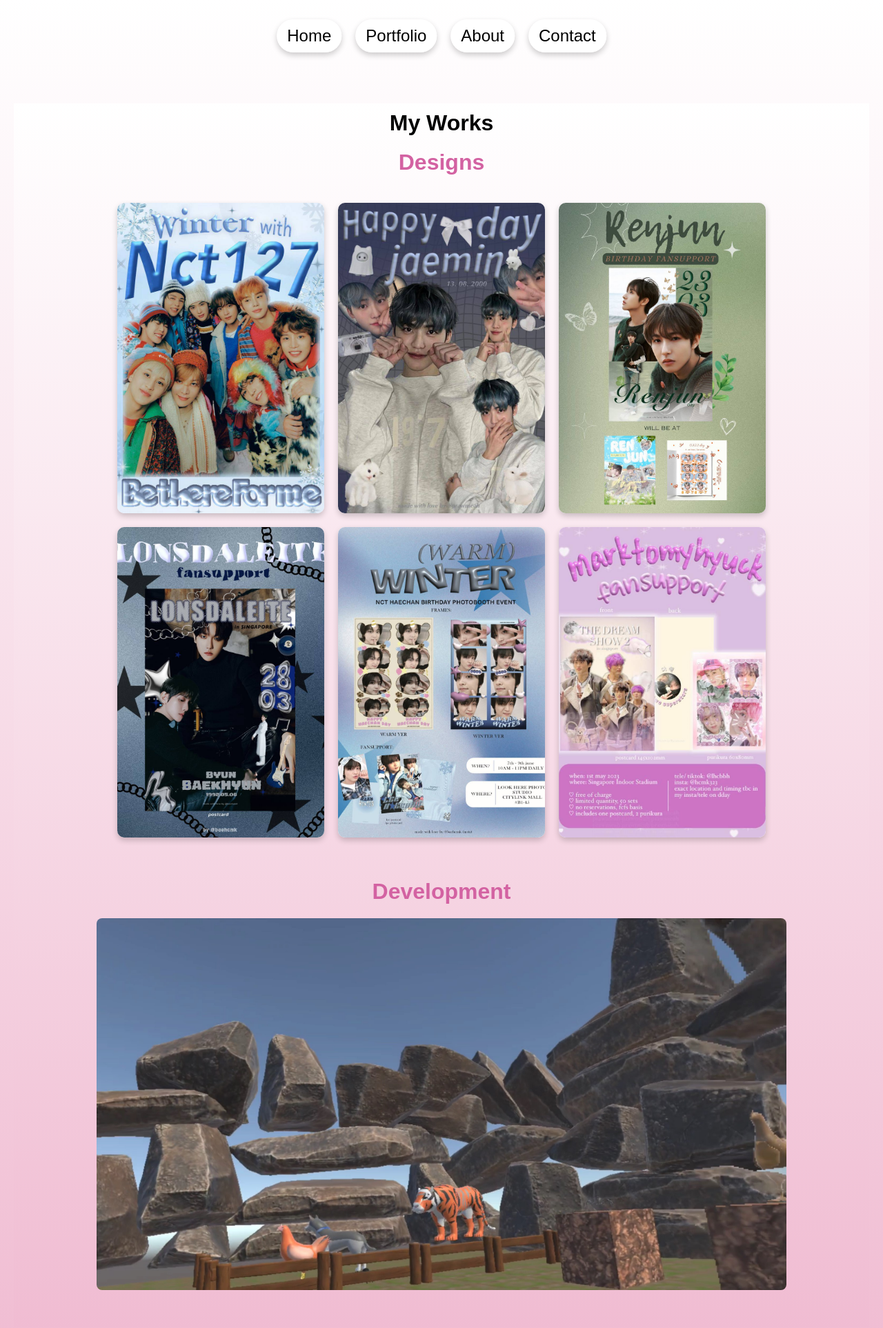
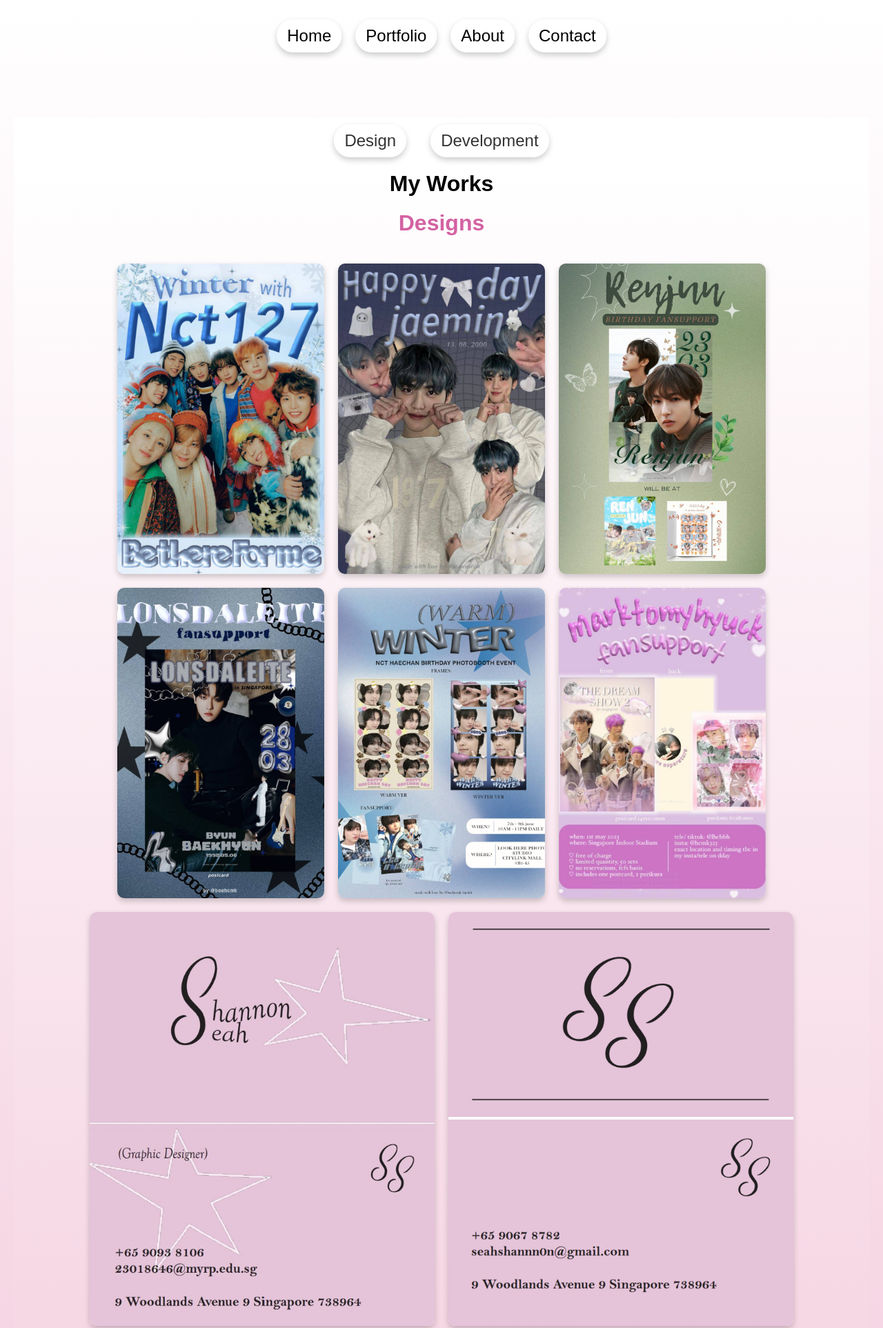
Before and after one commit to sshannonseah/portfolio, a plain HTML site: page portfolio.html in a window 1280 px wide. Shown: the top 1925 px of the page at 69% size. Drawn offline with Linux system fonts and the light colour scheme.

Commit message:
committed!

```diff
--- a/portfolio.html
+++ b/portfolio.html
@@ -17,9 +17,17 @@
         </ul>
     </nav>
 
+    <nav class="portfolio-navbar">
+        <ul>
+          <li><a href="#design">Design</a></li>
+          <li><a href="#development">Development</a></li>
+        </ul>
+      </nav>
+
     <!-- Portfolio Section -->
   <section id="portfolio">
     <h2>My Works</h2>
+    <section id="design">
     <h3> Designs </h3>
     <div class="card-container">
       <div class="card">
@@ -75,12 +83,40 @@
             <p>This was a poster to advertise a photobooth event I hosted. It includes the photobooth frames, free gifts, and other information.</p>
             <p>Tool(s) used: IbisPaint X</p>
         </div>
-    </div>
+       </div>
+       <div class="card1">
+        <div class="card-front">
+            <img src="images/namecard.jpg" alt="Design 5">
+        </div>
+        <div class="card-back">
+            <p>Designed this namecard for school project</p>
+            <p>Tool(s) used: Illustrator</p>
+        </div>
+       </div>
+       <div class="card1">
+        <div class="card-front">
+            <img src="images/namecard1.png" alt="Design 5">
+        </div>
+        <div class="card-back">
+            <p>Designed this namecard for school project</p>
+            <p>Tool(s) used: Illustrator</p>
+        </div>
+       </div>
+       <div class="card2">
+        <div class="card-front">
+            <img src="images/namecard2.png" alt="Design 5">
+        </div>
+        <div class="card-back">
+            <p>Designed these chat stickers for a school assignment.</p>
+            <p>Tool(s) used: Illustrator</p>
+        </div>
+       </div>
     </div>
 
     <div class="spacer"></div>
 
     <h3> Development </h3>
+    <section id="development">
     <div class="video-container">
         <img src="images/thumbnail1.jpg" alt="Video Thumbnail" class="video-thumbnail" id="videoThumbnail">
         <span class="tooltip">Click to watch video</span>
--- a/styles.css
+++ b/styles.css
@@ -38,13 +38,13 @@ nav {
   background-color: #fff;
 }
 
-nav ul {
+nav ul, .portfolio-navbar ul {
   list-style: none;
   display: flex;
   gap: 35px;
 }
 
-nav ul li {
+nav ul li , .portfolio-navbar ul li{
   font-size: 1.5rem;
 }
 
@@ -71,7 +71,7 @@ nav ul li a:hover {
 }
 
 /* Bubble effect for each nav item */
-.nav-item {
+.nav-item , .portfolio-navbar ul li {
   display: flex;
   align-items: center;
   text-decoration: none;
@@ -86,6 +86,24 @@ nav ul li a:hover {
 .nav-item:hover {
   background-color: #f0f0f0;
   transform: scale(1.05);
+}
+
+.portfolio-navbar {
+  margin-top: 20px;
+  display: flex;
+  margin-top: 20px;
+  justify-content: center;
+  align-items: center;
+  padding: 10px 0;
+}
+
+.portfolio-navbar ul li a {
+  text-decoration: none;
+  color: #333;
+}
+
+.portfolio-navbar ul li a:hover {
+  color: #d9539f;
 }
 
 .logo {
@@ -133,7 +151,7 @@ nav ul li a:hover {
   padding: 50px 20px;
   text-align: center;
   padding-top: 10px;
-  gap: 20px;
+  gap: 50px;
   flex-wrap: wrap;
   background: linear-gradient(to bottom, #ffffff, #f0bcd2);
 }
@@ -214,12 +232,26 @@ nav ul li a:hover {
   flex-wrap: wrap; /* Allow wrapping if there are too many cards */
   padding: 20px;
 }
+/* Card Styling */
+.card,
+.card1,
+.card2 {
+  perspective: 1000px;
+}
 
-/* Card Styling */
 .card {
-  width: 300px; /* Adjust the width as needed */
-  height: 450px; /* Fixed height, can adjust if necessary */
-  perspective: 1000px;
+  width: 300px;
+  height: 450px;
+}
+
+.card1 {
+  width: 500px;
+  height: 600px;
+}
+
+.card2 {
+  width: 600px;
+  height: 400px;
 }
 
 .card-front,
@@ -247,28 +279,33 @@ nav ul li a:hover {
 .card-back {
   background-color: #f8f8f8;
   color: #333;
-  display: flex; /* Use flexbox for centering */
-  align-items: center; /* Center vertically */
-  justify-content: center; /* Center horizontally */
+  display: flex;
+  align-items: center;
+  justify-content: center;
   padding: 20px;
   text-align: center;
   transform: rotateY(180deg);
-  flex-direction: column; /* Stack paragraphs vertically */
-  font-size: 18px; /* Adjust font size as needed */
+  flex-direction: column;
+  font-size: 18px;
 }
 
 .card-back p {
   margin: 10px 0;
 }
 
-/* Flip Effect */
-.card:hover .card-front {
+/* Flip Effect for Each Card */
+.card:hover .card-front,
+.card1:hover .card-front,
+.card2:hover .card-front {
   transform: rotateY(180deg);
 }
 
-.card:hover .card-back {
+.card:hover .card-back,
+.card1:hover .card-back,
+.card2:hover .card-back {
   transform: rotateY(0);
 }
+
 
 .spacer {
   height: 40px; /* Adjust height as needed */
@@ -492,3 +529,7 @@ footer {
   height: 15px;
   transition: transform 0.3s;
 }
+
+html {
+  scroll-behavior: smooth;
+}
```
Also changed, not shown: Contact.html (+8 -24 lines), images/namecard.jpg (added), images/namecard1.png (added), images/namecard2.png (added).
